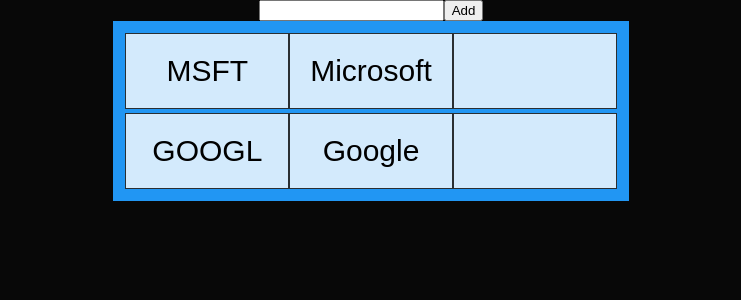
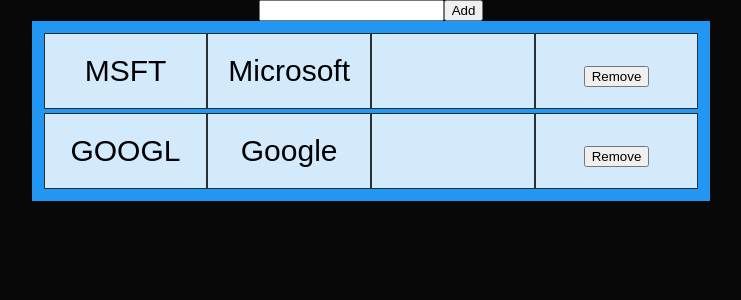
Before and after one commit to stevejb71/react-stocks, a React (Create React App) app: page / in a window 1280 px wide. Shown: the top 300 px of the page, without its empty margins (269-1010 px from the left). Built offline with nearby package versions, Linux system fonts and the light colour scheme.

Commit message:
Stock removal

```diff
--- a/src/App.css
+++ b/src/App.css
@@ -11,7 +11,7 @@
 
 .StockRow {
   display: inline-grid;
-  grid-template-columns: repeat(3, 1fr);
+  grid-template-columns: repeat(4, 1fr);
   background-color: #2196F3;
   padding: 2px;
 }
--- a/src/App.js
+++ b/src/App.js
@@ -59,6 +59,10 @@
     this.setState({addStock: null, stocks: this.state.stocks.push({symbol: symbol, name: name, price: null})});
   }
 
+  removeStock = (symbol: string) => {
+    this.setState({stocks: this.state.stocks.filter(x => x.symbol !== symbol)});
+  }
+
   render() {
     return (
       <div id="App">
@@ -67,7 +71,7 @@
           <button type="button" onClick={this.onAdd}>Add</button>
         </div>
         <div className="StockList">
-          <StockList stocks={this.state.stocks}/>
+          <StockList stocks={this.state.stocks} removeStock={this.removeStock}/>
         </div>
         {this.state.addStock != null ? <AddStock onClick={this.addStock}/> : <p/>}
       </div>
--- a/src/Stock.js
+++ b/src/Stock.js
@@ -6,6 +6,7 @@
   +symbol: string,
   +name: string,
   +price: ?number,
+  +onRemove: string => void
 }
 
 export class Stock extends Component<StockProps> {
@@ -15,6 +16,7 @@
         <div className="StockCell">{this.props.symbol}</div>
         <div className="StockCell">{this.props.name}</div>
         <div className="StockCell">{this.props.price}</div>
+        <div className="StockCell"><button id={"remove-" + this.props.symbol} onClick={() => this.props.onRemove(this.props.symbol)}>Remove</button></div>
       </div>
     );
   }
--- a/src/StockList.js
+++ b/src/StockList.js
@@ -6,7 +6,8 @@
 const { List } = require('immutable');
 
 export type StockListProps = {
-  +stocks: List<StockProps>
+  +stocks: List<StockProps>,
+  +removeStock: string => void
 }
 
 export default class StockList extends Component<StockListProps> {
@@ -18,5 +19,7 @@
     );
   }
 
-  renderStock = (s: StockProps) => (<Stock key={s.symbol} symbol={s.symbol} name={s.name} price={s.price}/>);
+  renderStock = (s: StockProps) => (
+    <Stock key={s.symbol} symbol={s.symbol} name={s.name} price={s.price} onRemove={this.props.removeStock}/>
+  );
 }
```
